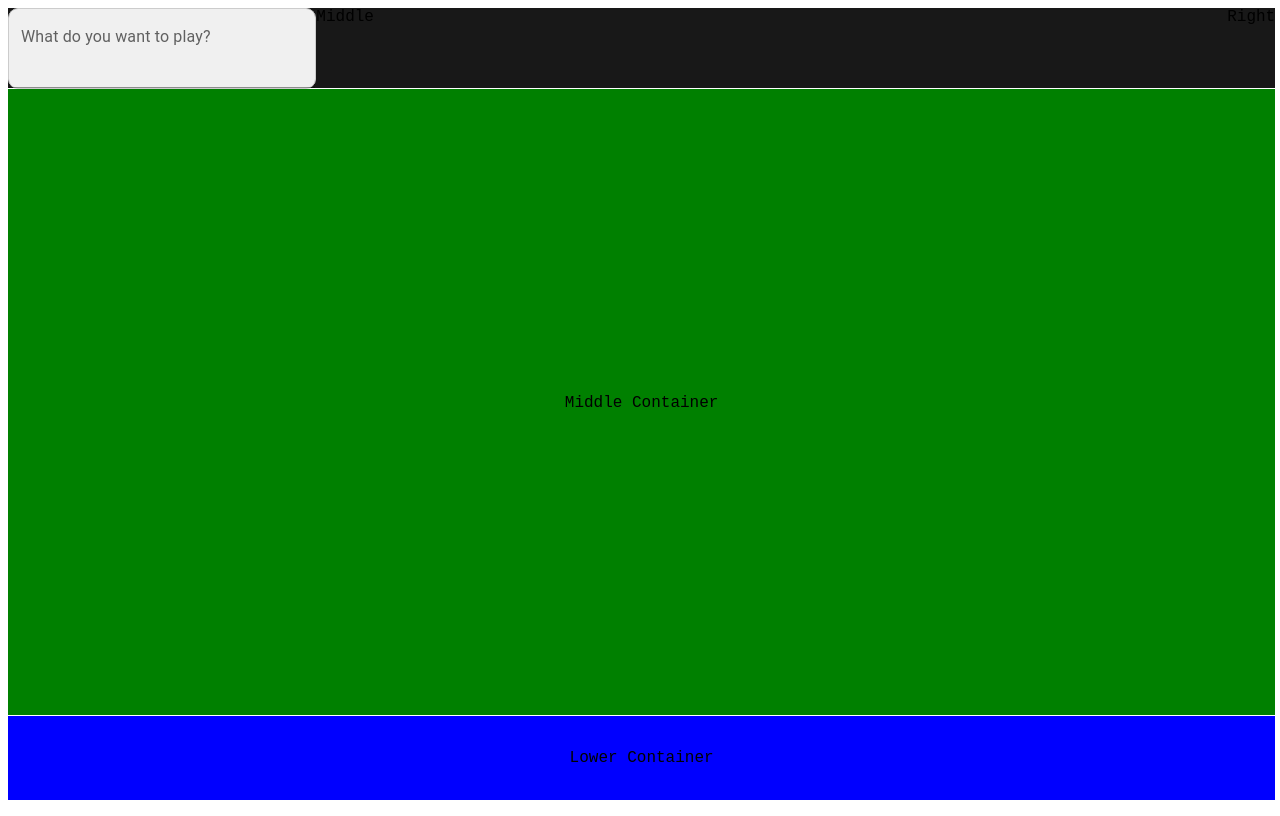
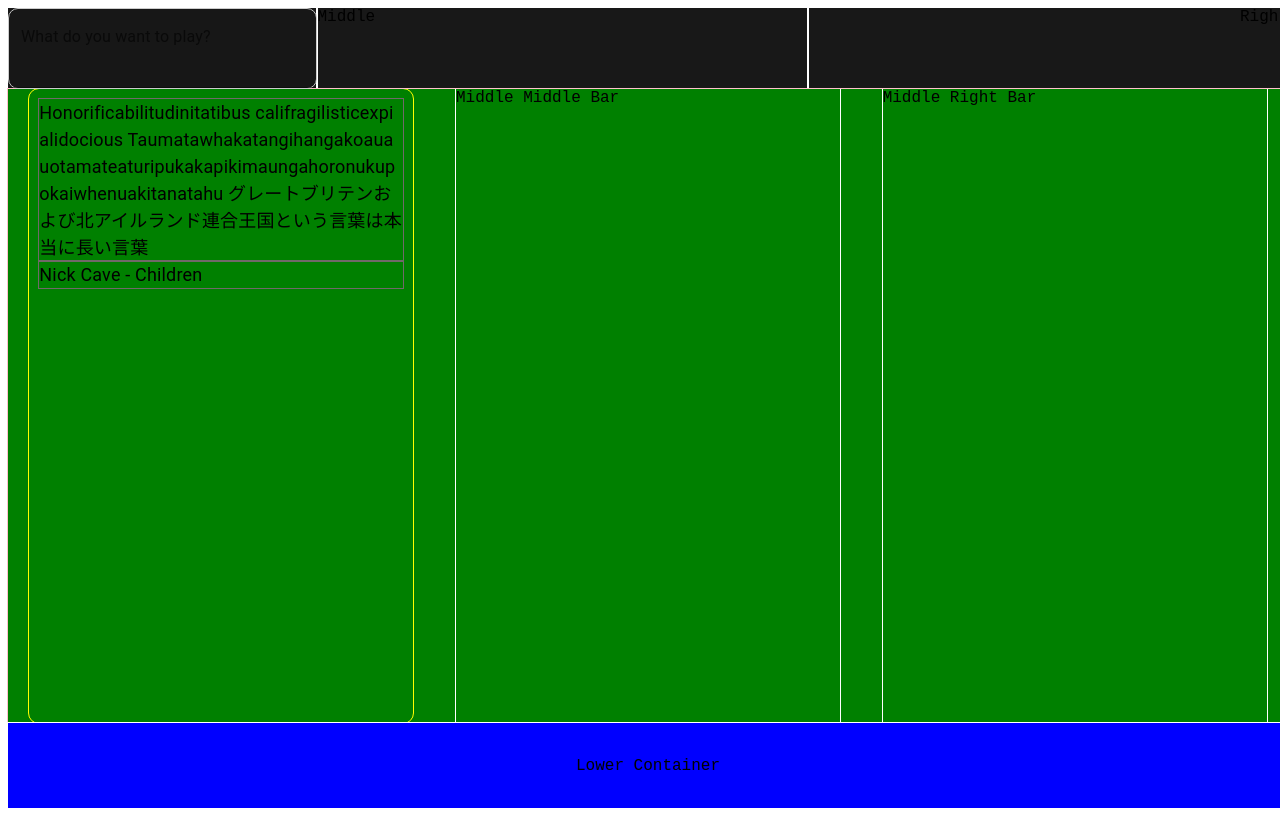
Before and after one commit to mischano/web-player-frontend, a React app: page / in a window 1280 px wide. Built offline with nearby package versions, Linux system fonts and the light colour scheme.

Commit message:
Started working on ChatBox

```diff
--- /dev/null
+++ b/src/components/Middle Bar/ChatUI.js
@@ -0,0 +1,46 @@
+import React from "react";
+import { Typography } from "@mui/material";
+import { fontSize, margin, maxWidth } from "@mui/system";
+import '../../../static/css/middle.css';
+
+
+const customTypography = {
+    variant: 'body1',
+    sx: {
+        // padding: '10px',
+        width: '100%',
+        maxWidth: '100%',
+        wordBreak: 'break-all',
+        fontSize: '18px',
+        outline: 'solid 1px #706969',
+    },
+};
+
+const ChatUI = ({
+    chat,
+    oldChatSize,
+}) => {
+
+    return (
+        <div className="custom-paper">
+            <Typography
+                sx={{
+                    ... customTypography.sx,
+                }}
+                variant={customTypography.variant}
+            >
+                Honorificabilitudinitatibus califragilisticexpialidocious Taumatawhakatangihangakoauauotamateaturipukakapikimaungahoronukupokaiwhenuakitanatahu グレートブリテンおよび北アイルランド連合王国という言葉は本当に長い言葉
+            </Typography>
+            <Typography
+                sx={{
+                    ... customTypography.sx,
+                }}
+                variant={customTypography.variant}
+            >
+                Nick Cave - Children
+            </Typography>
+        </div>
+    );
+};
+
+export default ChatUI;
--- /dev/null
+++ b/src/components/Middle Bar/MiddleBar.js
@@ -0,0 +1,23 @@
+import React from "react";
+import ChatUI from "./ChatUI";
+import '../../../static/css/middle.css';
+
+const MiddleBar = () => {
+    return (
+        <div className="middle-bar-main-container">
+            <div className="middle-bar-left-container">
+                {/* <div className="custom-paper"> */}
+                    <ChatUI />
+                {/* </div> */}
+            </div>
+            <div className="middle-bar-middle-container">
+                Middle Middle Bar
+            </div>
+            <div className="middle-bar-right-container">
+                Middle Right Bar
+            </div>
+        </div>
+    );
+};
+
+export default MiddleBar;
--- a/src/components/Top Bar/SearchBar.js
+++ b/src/components/Top Bar/SearchBar.js
@@ -10,7 +10,7 @@ const SearchBar = () => {
             sx={{
                 flexGrow: 1,
                 border: '1px solid #ccc',
-                backgroundColor: 'white',
+                // backgroundColor: 'white',
                 borderRadius: '10px',
                 // border: '1px solid #008000',
         }}/>
--- a/src/components/Top Bar/TopBarManager.js
+++ b/src/components/Top Bar/TopBar.js
@@ -3,7 +3,7 @@ import SearchBar from "./SearchBar";
 import '../../../static/css/top.css';
 
 
-const TopBarManager = () => {
+const TopBar = () => {
     return (
         <div className="top-bar-main-container">
             <div className="top-bar-left-container">
@@ -19,4 +19,4 @@ const TopBarManager = () => {
     );
 };
 
-export default TopBarManager;
+export default TopBar;
--- a/src/index.js
+++ b/src/index.js
@@ -1,6 +1,7 @@
 import React from 'react';
 import { createRoot } from 'react-dom/client';
-import TopBarManager from './components/Top Bar/TopBarManager';
+import TopBar from './components/Top Bar/TopBar';
+import MiddleBar from './components/Middle Bar/MiddleBar';
 import '../static/css/index.css';
 
 
@@ -11,11 +12,10 @@ const root = createRoot(container);
 root.render(
     <div className="main">
         <div className="top-bar">
-            {/* Top Container */}
-            <TopBarManager />
+            <TopBar/>
         </div>
         <div className="middle-bar">
-            Middle Container
+            <MiddleBar/>
         </div>
         <div className="bottom-bar">
             Lower Container
--- a/static/css/index.css
+++ b/static/css/index.css
@@ -1,9 +1,8 @@
 #root {
-  width: 99vw;
-  height: 99vh;
+  width: 100vw;
+  height: 100vh;
 
   font-family: 'Fire Code', monospace;
-
   /* outline: 1px solid white; */
   background-color: #181818;
 }
@@ -29,11 +28,11 @@
 
 .middle-bar {
   display: flex;
-  justify-content: center;
-  align-items: center;
+  /* justify-content: center; */
+  /* align-items: center; */
 
-  outline: 1px solid white;
-  color: inherit;
+  /* outline: 1px solid white; */
+  /* color: inherit;  */
   background-color: green;
 }
 
--- /dev/null
+++ b/static/css/middle.css
@@ -0,0 +1,50 @@
+.middle-bar-main-container {
+    display: flex;
+    flex-direction: row;
+    justify-content: space-around;
+
+    flex-grow: 1;
+    outline: 1px solid pink;
+}
+
+.middle-bar-left-container {
+    display: flex;
+    flex-grow: 1;
+    max-width: 30%;
+
+    /* outline: 1px solid white; */
+}
+
+.middle-bar-middle-container {
+    display: flex;
+
+    flex-grow: 1;
+    max-width: 30%;
+
+    outline: 1px solid white;
+}
+
+.middle-bar-right-container {
+    display: flex;
+
+    flex-grow: 1;
+    max-width: 30%;
+
+    outline: 1px solid white;
+}
+
+.custom-paper {
+    display: flex;
+    flex-direction: column;
+    flex-grow: 1;
+    max-width: 100%;
+
+    padding: 10px;
+    border-radius: 10px;
+
+    /* max-width: 100%;
+    word-break: break-word;
+    overflow-wrap: break-word; */
+
+    outline: solid 1px yellow;
+}
--- a/static/css/top.css
+++ b/static/css/top.css
@@ -4,14 +4,13 @@
     justify-content: space-between;
 
     flex-grow: 1;
-    /* outline: 1px solid white; */
+    outline: 1px solid white;
 }
 
 .top-bar-left-container {
     display: flex;
     flex-grow: 0.2;
-
-    /* outline: 1px solid white; */
+    outline: 1px solid white;
 }
 
 .top-bar-middle-container {
@@ -19,7 +18,7 @@
 
     flex-grow: 1;
 
-    /* outline: 1px solid white; */
+    outline: 1px solid white;
 }
 
 .top-bar-right-container {
@@ -27,5 +26,5 @@
     flex-direction: row-reverse;
     flex-grow: 1;
 
-    /* outline: 1px solid white; */
+    outline: 1px solid white;
 }
```
Also changed, not shown: src/components/Middle/MiddleManager.js (deleted, +0 -11 lines), src/components/Middle/MiddleManagerStyles.js (deleted, +0 -44 lines).
